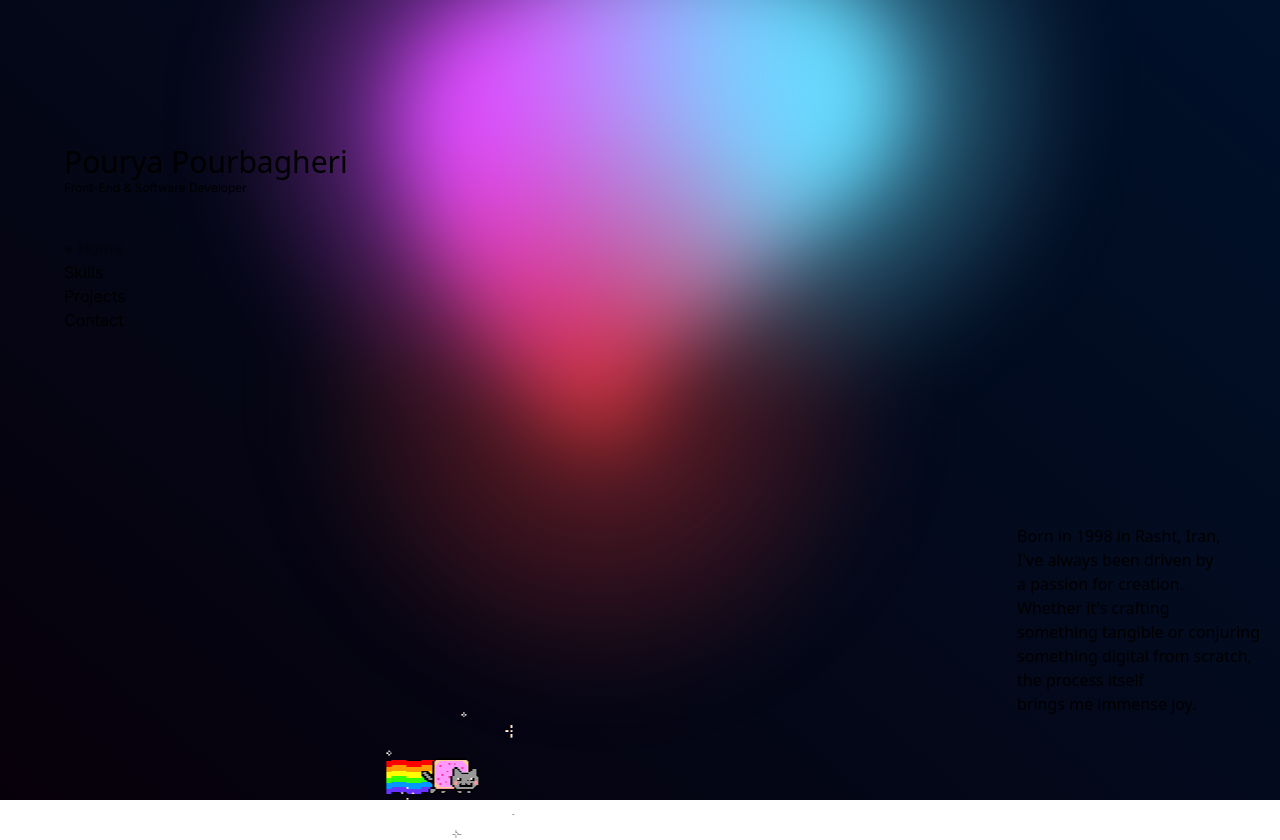
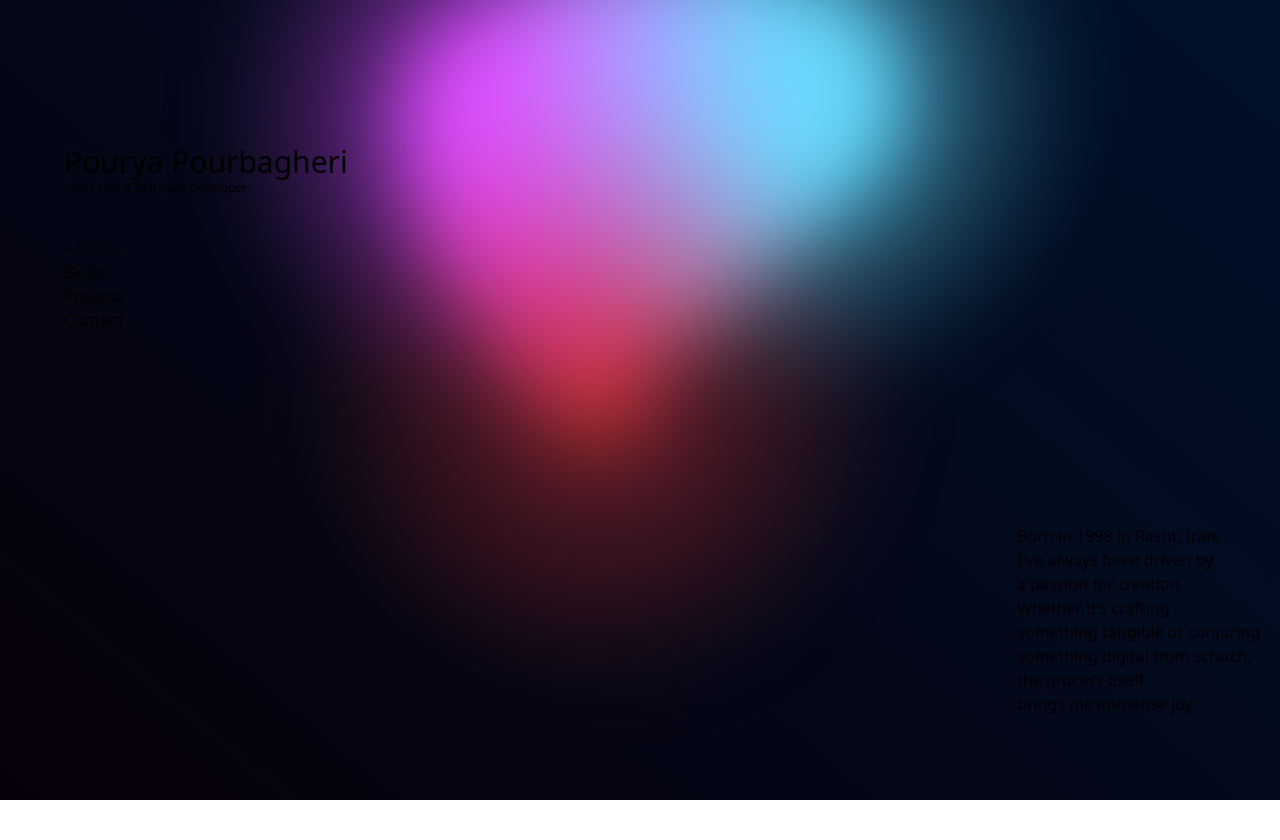
Before and after one commit to pouryapb/porfolio, a Next.js app: page / in a window 1280 px wide. After the commit the page ends 800 px from the top, so only its background shows below. Built offline with nearby package versions, Linux system fonts and the light colour scheme.

Commit message:
removed nyan cat

```diff
--- a/app/components/background.tsx
+++ b/app/components/background.tsx
@@ -1,15 +1,9 @@
-import Image from "next/image";
-
-import nyanCat from "@/public/nyan-cat.gif";
 import { BackgroundGradientAnimation } from "./ui/background-gradient-animation";
 
 export default function Background() {
   return (
     <>
       <BackgroundGradientAnimation />
-      <div className="absolute -bottom-10 -left-32">
-        <Image priority src={nyanCat} alt="nyanCat" className="animate-nyan" />
-      </div>
     </>
   );
 }
```
